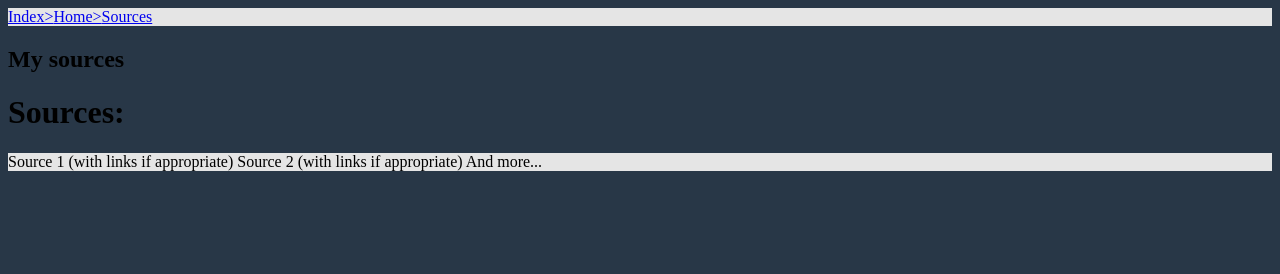
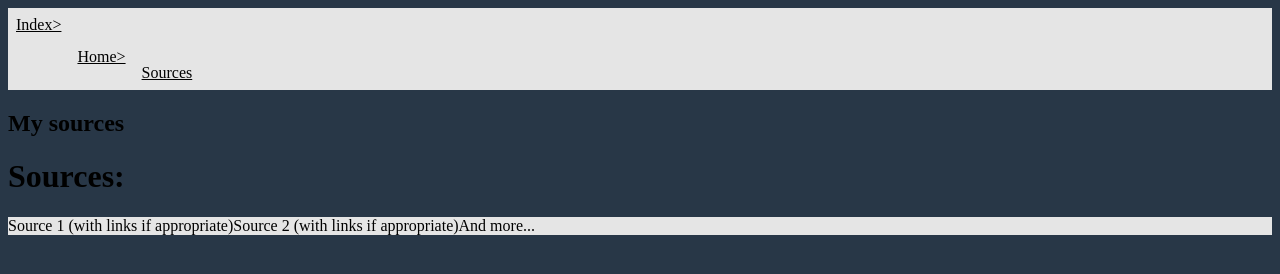
Before and after one commit to dhayes-pvcc/dhayes-pvcc.github.io, a plain HTML site: page Sources.html in a window 1280 px wide. Drawn offline with Linux system fonts and the light colour scheme.

Commit message:
Update Sources.html

```diff
--- a/Sources.html
+++ b/Sources.html
@@ -8,6 +8,7 @@
 			body {background-color: #283747;}
 		  	li {float: left;}
 		  	ul {list-style-type: none; background-color: #e5e5e5; margin: 0; padding: 0; overflow: hidden;}
+		        a  {display: block; padding: 8px; color: #000000}
 	  </style>
 
 
@@ -32,9 +33,9 @@
 
     				<h1>Sources:</h1>
         <ul>
-         				<li2>Source 1 (with links if appropriate)</li2>
-          				<li2>Source 2 (with links if appropriate)</li2>
-          				<li2>And more...</li2>
+         				<li>Source 1 (with links if appropriate)</li>
+          				<li>Source 2 (with links if appropriate)</li>
+          				<li>And more...</li>
         </ul>
 
       				</div>
```
